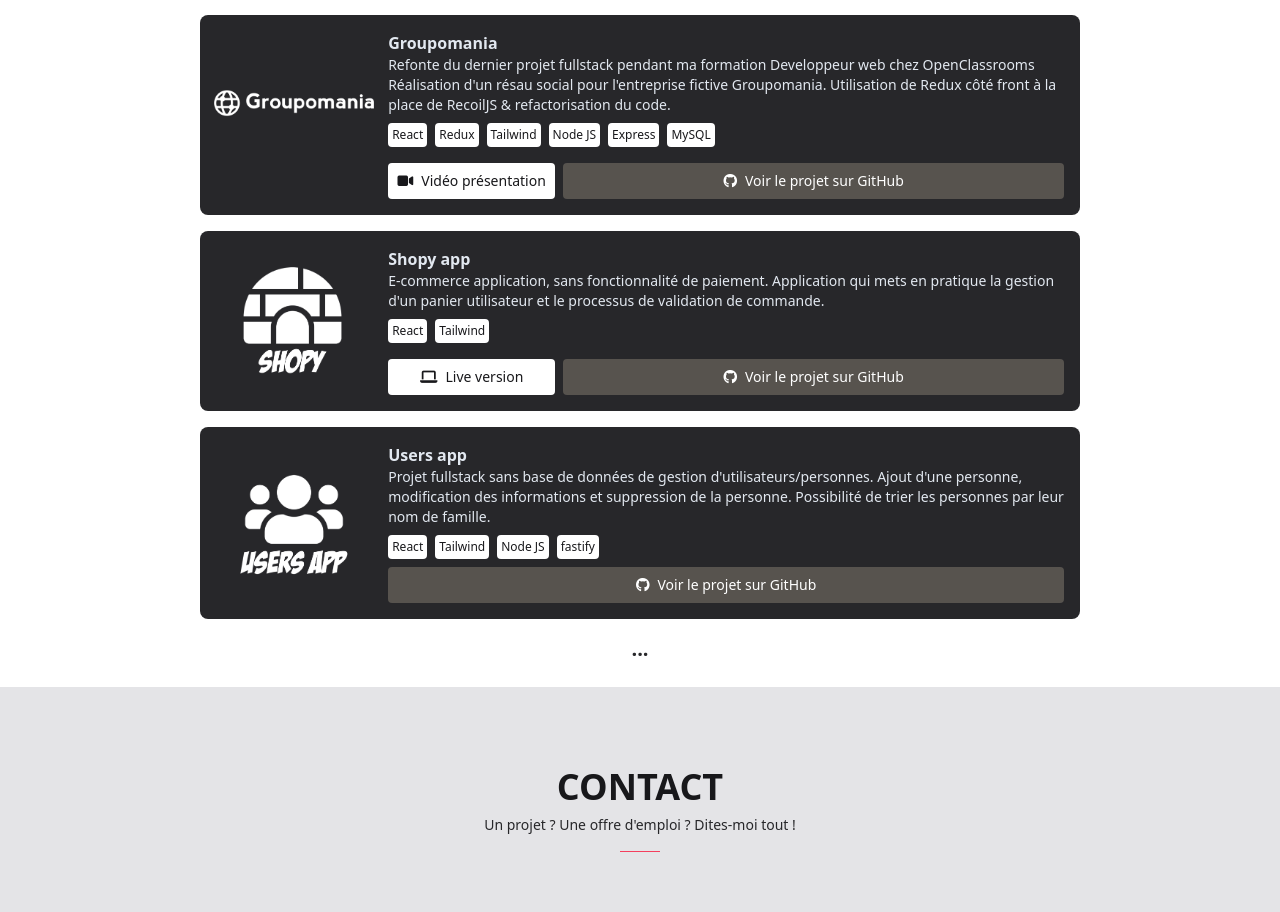
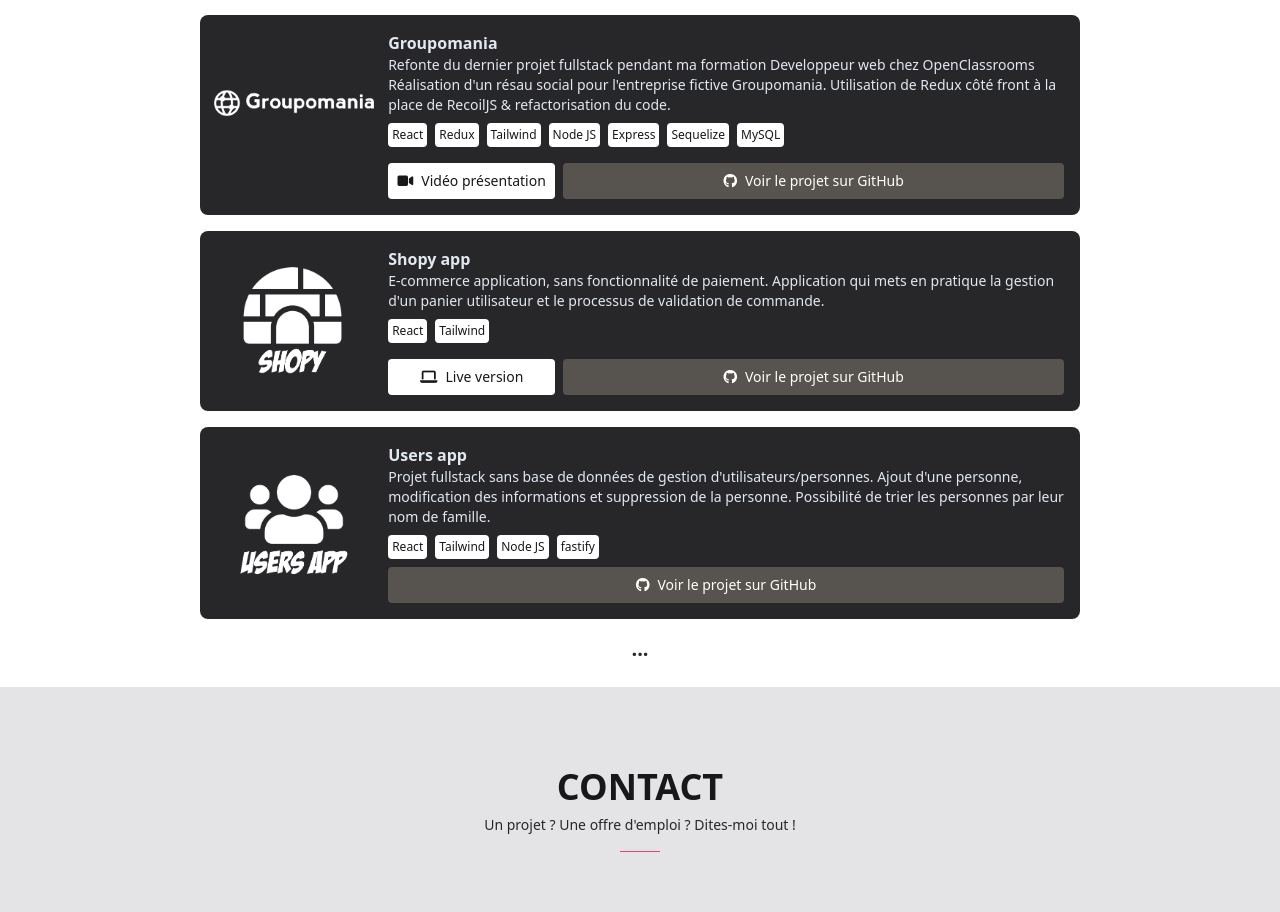
Before and after one commit to bengar-dev/portfolio-react-tailwind, a React (Create React App) app: page / in a window 1280 px wide. Shown: the part 2760-3672 px from the top of the page. Built offline with nearby package versions, Linux system fonts and the light colour scheme.

Commit message:
update: groupo project

```diff
--- a/src/components/Projects.js
+++ b/src/components/Projects.js
@@ -58,6 +58,7 @@
                 <li className="text-xs bg-white text-zinc-900 p-1 rounded hover:bg-zinc-200">Tailwind</li>
                 <li className="text-xs bg-white text-zinc-900 p-1 rounded hover:bg-zinc-200">Node JS</li>
                 <li className="text-xs bg-white text-zinc-900 p-1 rounded hover:bg-zinc-200">Express</li>
+                <li className="text-xs bg-white text-zinc-900 p-1 rounded hover:bg-zinc-200">Sequelize</li>
                 <li className="text-xs bg-white text-zinc-900 p-1 rounded hover:bg-zinc-200">MySQL</li>
                 </ul>
                 <div className='mb-0 mt-auto flex flex-col lg:flex-row space-y-2 lg:space-x-2'>
```
